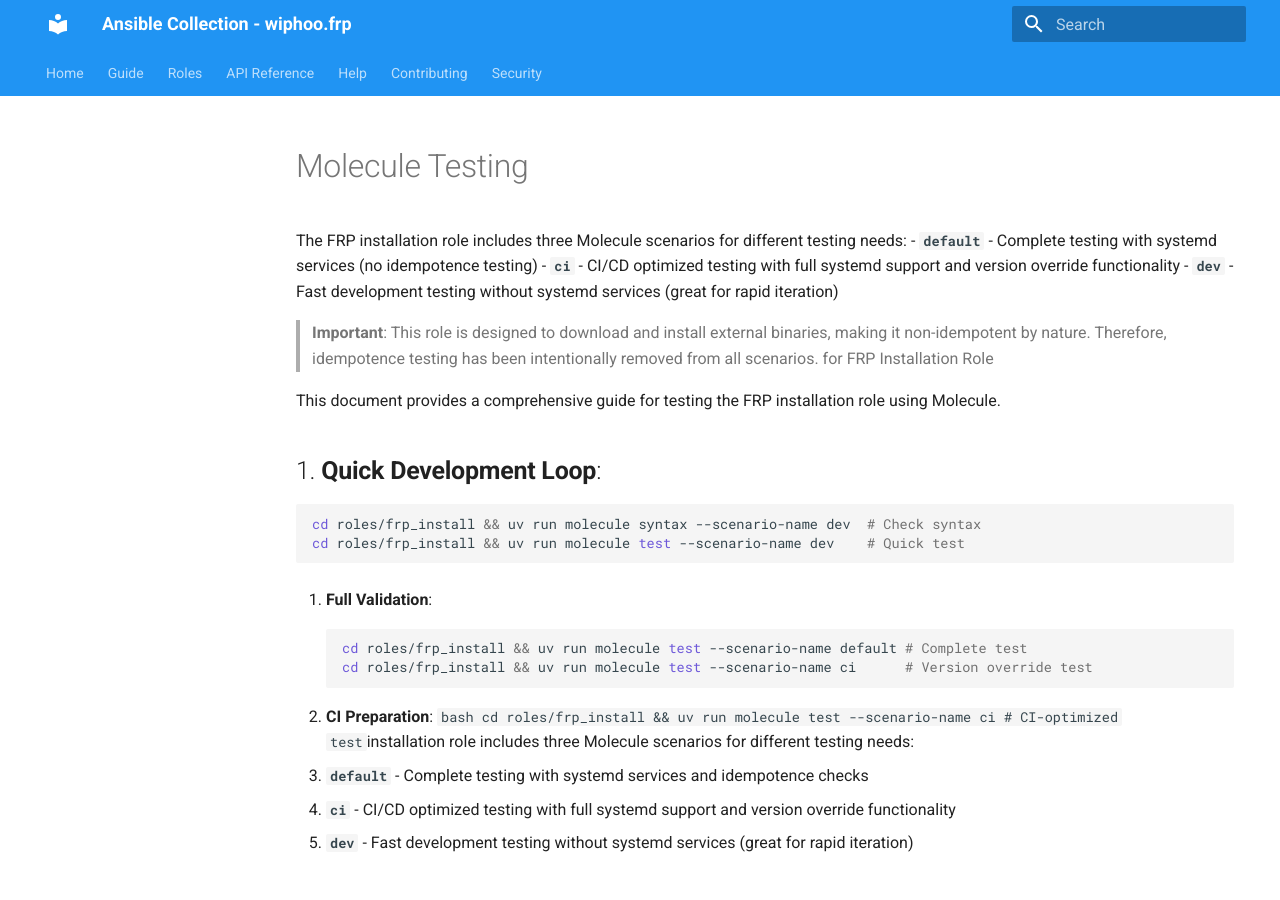
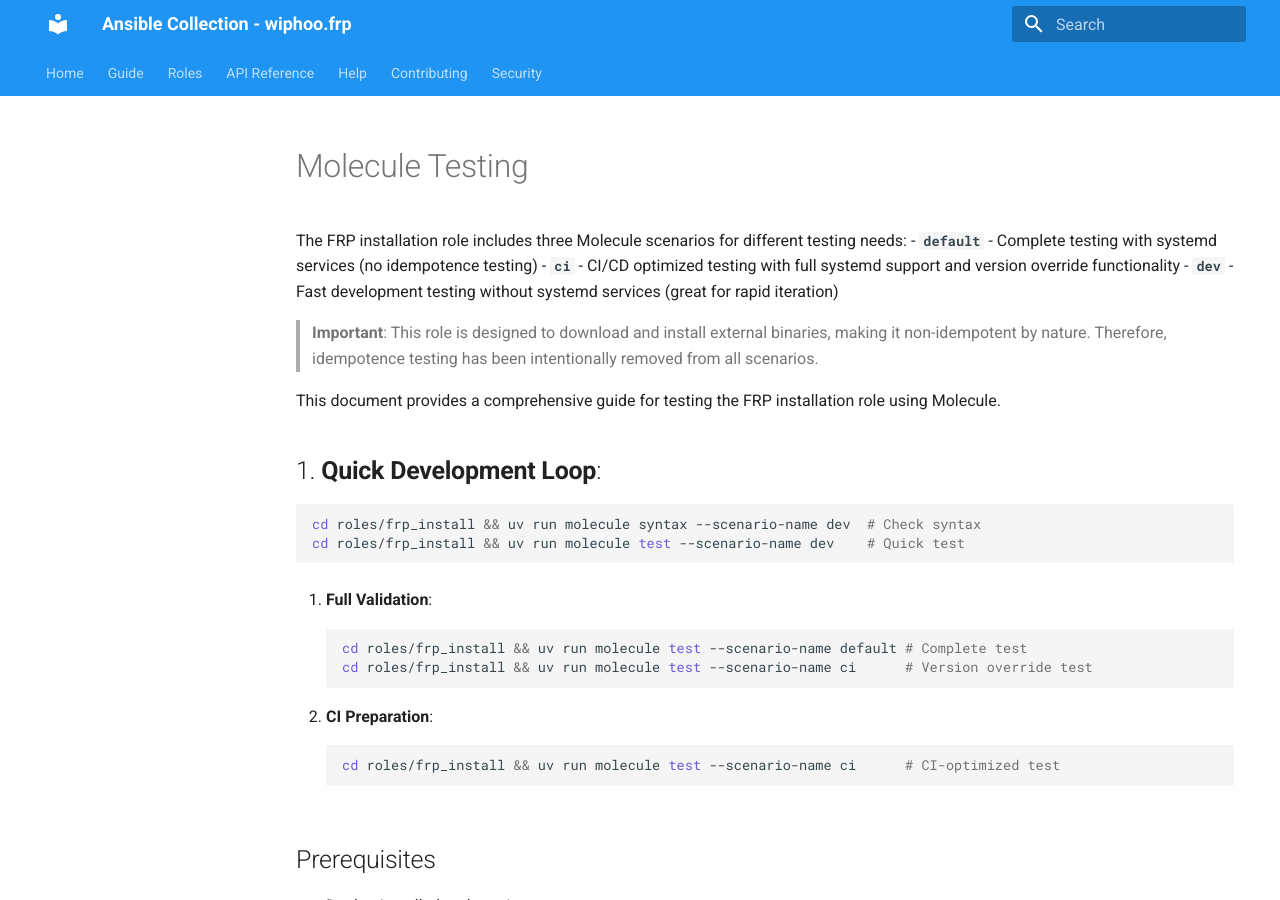
Before and after one commit to wiphoo/Ansible-FRP, an MkDocs documentation site: the page built from docs/testing.md, in a window 1280 px wide and 900 px high. Built offline with MkDocs 1.6.1 and Material for MkDocs 9.7.7, drawn with Linux system fonts in a browser that asks for light colours.

Commit message:
docs: remove duplicated scenario list and fix text corruption
- Remove duplicated molecule scenario descriptions (lines 29-31)
- Fix text corruption where 'for FRP Installation Role' was misplaced
- Clean up malformed text merge on line 26
- Maintain correct scenario descriptions at top of document

The original scenario list (lines 3-7) correctly states 'no idempotence testing'
which aligns with the role's design for downloading external binaries.
The duplicated section incorrectly claimed 'idempotence checks' which
contradicted the documentation.

````diff
--- a/docs/testing.md
+++ b/docs/testing.md
@@ -5,7 +5,7 @@
 - **`ci`** - CI/CD optimized testing with full systemd support and version override functionality
 - **`dev`** - Fast development testing without systemd services (great for rapid iteration)
 
-> **Important**: This role is designed to download and install external binaries, making it non-idempotent by nature. Therefore, idempotence testing has been intentionally removed from all scenarios. for FRP Installation Role
+> **Important**: This role is designed to download and install external binaries, making it non-idempotent by nature. Therefore, idempotence testing has been intentionally removed from all scenarios.
 
 This document provides a comprehensive guide for testing the FRP installation role using Molecule.
 
@@ -24,11 +24,7 @@
 3. **CI Preparation**:
    ```bash
    cd roles/frp_install && uv run molecule test --scenario-name ci      # CI-optimized test
-   ```installation role includes three Molecule scenarios for different testing needs:
-
-- **`default`** - Complete testing with systemd services and idempotence checks
-- **`ci`** - CI/CD optimized testing with full systemd support and version override functionality
-- **`dev`** - Fast development testing without systemd services (great for rapid iteration)
+   ```
 
 ## Prerequisites
 
````
